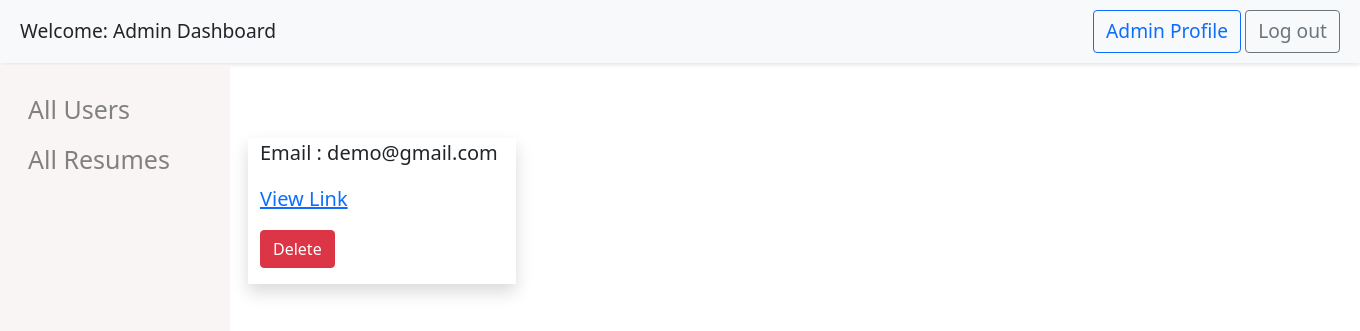
After one commit to mksharma8808/ResumeProject, a Django app: template ResumeProject/app1/templates/dashboard.html in a window 1360 px wide. The commit adds this page. Shown: the top 331 px of the page. Run offline with Django 5.2, Linux system fonts and the light colour scheme; the template is opened without the code that fills it: values that come from a table or form of the project are taken from there, others are empty; data comes from the database, SQL or seed files in the repository; both versions use the stored data as it was after the commit; some libraries are stand-ins or nearby versions.

Commit message:
additional features addon

```diff
--- a/ResumeProject/ResumeProject/urls.py
+++ b/ResumeProject/ResumeProject/urls.py
@@ -21,7 +21,14 @@ from django.conf import settings
 from django.conf.urls.static import static
 
 urlpatterns = [
-    path('admin/', admin.site.urls),
+    # path('admin/', admin.site.urls),
+    path('admin/', views.Admin_Panel.as_view()),
+    path('dashboard/', views.Admin_Dashboard.as_view()),
+    path('admin-logout/', views.Admin_Logout.as_view()),
+    path('users/', views.All_users.as_view(), name='users'),
+    path('resumes/', views.All_resumes.as_view(), name='resumes'),
+    path('filter-resumes/', views.Filter_resumes.as_view(), name='filter_resumes'),
+    path('delete-user/<int:user_id>/', views.delete_user),
     path('', views.Index),
     path('register/', views.register),
     path('profile/', views.userProfile),
@@ -29,6 +36,6 @@ urlpatterns = [
     path('login/', views.login),
     path('update/', views.updateResume),
     path('filter/', views.filterResume),
-    path('search/', views.searchResume),
+    path('search-resume/', views.searchResume, name= 'search_resume'),
     path('delete-resume/<int:resume_id>/', views.delete_resume, name='delete_resume'),
 ]+static(settings.MEDIA_URL,document_root = settings.MEDIA_ROOT)
--- /dev/null
+++ b/ResumeProject/app1/templates/dashboard.html
@@ -0,0 +1,160 @@
+{% load static %}
+{% load myfilter %}
+<!DOCTYPE html>
+<html lang="en">
+
+<head>
+    <meta charset="UTF-8">
+    <meta name="viewport" content="width=device-width, initial-scale=1.0">
+    <title>Admin Login</title>
+    <link rel="stylesheet" href="{% static 'mystyle.css' %}">
+    <!-- Bootstrap CSS -->
+    <link href="https://cdnjs.cloudflare.com/ajax/libs/bootstrap/5.3.0/css/bootstrap.min.css" rel="stylesheet">
+    <!-- Bootstrap CSS -->
+    <link href="https://cdn.jsdelivr.net/npm/bootstrap@5.0.2/dist/css/bootstrap.min.css" rel="stylesheet"
+        integrity="sha384-EVSTQN3/azprG1Anm3QDgpJLIm9Nao0Yz1ztcQTwFspd3yD65VohhpuuCOmLASjC" crossorigin="anonymous">
+    <style>
+        .sidenav {
+            height: 100%;
+            width: 230px;
+            position: fixed;
+            z-index: 1;
+            top: 65px;
+            left: 0;
+            background-color: #f9f5f5;
+            overflow-x: hidden;
+            padding-top: 20px;
+        }
+
+        .sidenav a {
+            padding: 6px 8px 6px 16px;
+            text-decoration: none;
+            font-size: 25px;
+            color: #818181;
+            display: block;
+        }
+
+        .sidenav a:hover {
+            color: #100f0f;
+        }
+
+        .main {
+            margin-left: 230px;
+            /* Same as the width of the sidenav */
+            margin-top: 70px;
+            /* Same as the height of the sidenav */
+            font-size: 20px;
+            /* Increased text to enable scrolling */
+            padding: 10px 10px;
+        }
+
+        @media screen and (max-height: 450px) {
+            .sidenav {
+                padding-top: 15px;
+            }
+
+            .sidenav a {
+                font-size: 18px;
+            }
+        }
+
+
+    </style>
+</head>
+
+<body>
+    <div class="header w-100" style="position: fixed;">
+        <div class="font-size">Welcome: Admin Dashboard</div>
+        <div>
+            <a class="font-size btn btn-outline-primary">Admin Profile</a>
+            <a class="font-size btn btn-outline-secondary" href="/admin-logout/">Log out</a>
+        </div>
+    </div>
+
+    <div class="container row">
+        <div class="sidenav">
+            <a href="{% url 'users' %}">All Users</a>
+            <a href="/resumes/">All Resumes</a>
+            <!-- <a href="#clients">Clients</a>
+            <a href="#contact">Contact</a> -->
+        </div>
+
+        <div class="main">
+
+            {% if users %}
+            <div class="row col-md-12 justify-content-between">
+                {% for user in users %}
+                <div class="col-md-3 shadow m-2">
+                    <p>Email : {{user.email}}</p>
+                    <p><a href="/view-user/{{ user.id }}/" target="_blank">View Link</a></p>
+                    <p><a href="/delete-user/{{ user.id }}/" target="_self" class="btn btn-danger">Delete</a></p>
+                </div>
+                {% endfor %}
+            </div>
+            {% elif resumes %}
+            {% if messages %}
+                {% for message in messages %}
+                <div class="alert alert-{{message.tags}} alert-dismissible fade show" id="alert-div" role="alert">
+                    {{ message }}
+                    <button type="button" class="btn-close" data-bs-dismiss="alert" aria-label="Close" id="close-btn"></button>
+                </div>
+                {% endfor %}
+            {% endif %}
+            <!-- <h2>Uploaded Resumes</h2> -->
+            <div class="col-md-12 w-100">
+                <!-- <div class="d-flex gap-3" style="float: right;"> -->
+                <form method="post" action="/filter-resumes/" class="d-flex gap-5" style="float: right;">
+                    {% csrf_token %}
+                    <input type="text" name="searchResume" id="searchResume" class="form-control w-50">
+                    <button type="submit" class="btn btn-primary">Search Here</button>
+                </form>
+                <!-- </div> -->
+                <table class="table">
+                    <thead>
+                        <tr>
+                            <!-- <th scope="col">ID</th> -->
+                            <th scope="col">PDF NAME</th>
+                            <th scope="col">VIEW PDF</th>
+                            <th scope="col">DELETE PDF</th>
+                        </tr>
+                    </thead>
+                    <tbody>
+                        {% if not filter_id %}
+                        {% for resume in resumes %}
+                        <tr>
+                            <!-- <th scope="row">{{ resume.id }}</th> -->
+                            <td>{{ resume.resume.name|UserProfileName }}</td>
+                            <td><a href="{{ resume.resume.url }}" target="_blank" class="btn btn-info">View</a></td>
+                            <td><a href="/delete-resume/{{ resume.id }}/" target="_blank"
+                                    class="btn btn-danger">Delete</a>
+                            </td>
+                        </tr>
+                        {% endfor %}
+                        {% else %}
+                        {% for resume in resumes %}
+                        <tr>
+                            <!-- <th scope="row">{{ resume.id }}</th> -->
+                            <td>{{ resume.data.resume.name|UserProfileName }}</td>
+                            <td><a href="{{ resume.data.resume.url }}" target="_blank" class="btn btn-info">View</a>
+                            </td>
+                            <td><a href="/delete-resume/{{ resume.data.id }}/" target="_blank"
+                                    class="btn btn-danger">Delete</a></td>
+                        </tr>
+                        {% endfor %}
+                        {% endif %}
+                    </tbody>
+                </table>
+            </div>
+            {% endif %}
+        </div>
+    </div>
+
+
+    <script>
+        document.querySelector("#close-btn").addEventListener('click',() => {
+            document.querySelector("#alert-div").style.display = 'none';
+        });
+    </script>
+</body>
+
+</html>
```
Also changed, not shown: ResumeProject/app1/templates/adminlogin.html (added, +105 -0 lines), ResumeProject/app1/templates/userprofile.html (+18 -4 lines), ResumeProject/app1/views.py (+144 -12 lines), ResumeProject/db.sqlite3, 1 other file.
